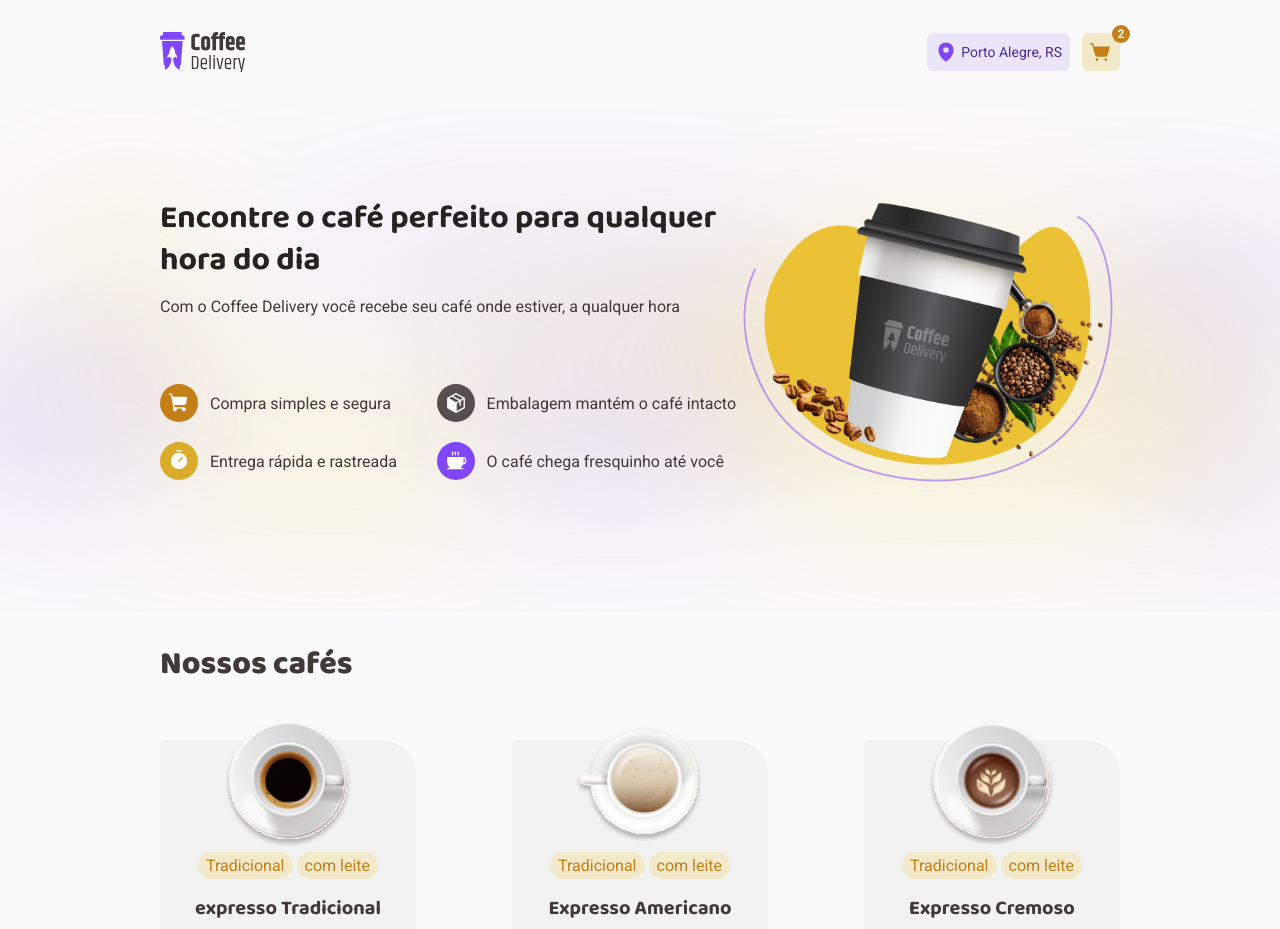
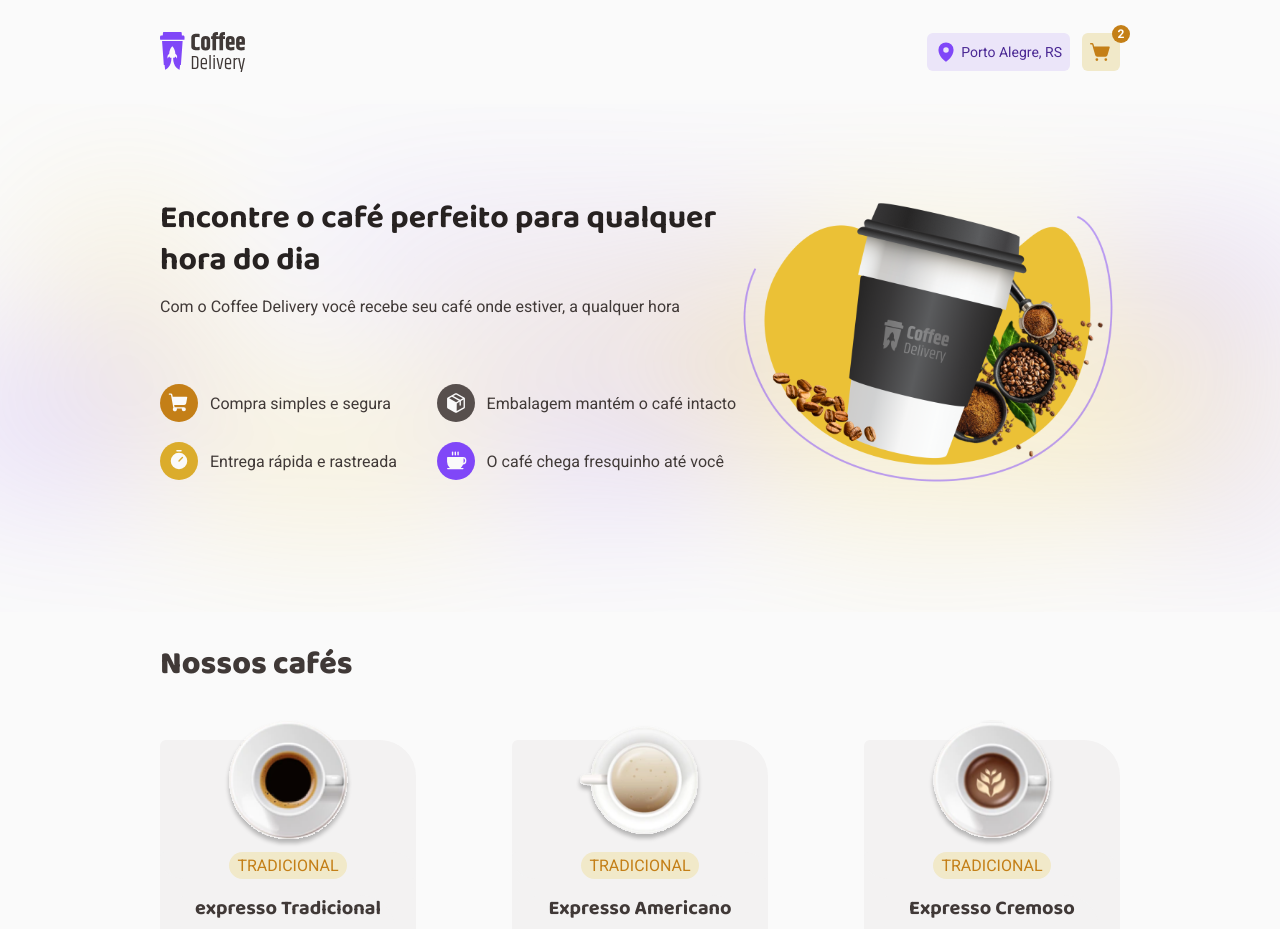
Before and after one commit to MartinGBB/coffee-delivery, a React (Vite) app: page / in a window 1280 px wide. Shown: the top 929 px of the page. Built offline with nearby package versions, Linux system fonts and the light colour scheme.

Commit message:
feat: adiciona tipos de cafes

```diff
--- a/src/pages/Home/components/Products/index.tsx
+++ b/src/pages/Home/components/Products/index.tsx
@@ -30,8 +30,9 @@ export function Products({ products }: ProductsProps) {
           <div key={product.id}>
             <img src={product.image} alt={product.name} />
             <TypeCoffee>
-              <span>Tradicional</span>
-              <span>com leite</span>
+              {product.type.map((coffeType) => {
+                return <span key={product.id}>{coffeType}</span>
+              })}
             </TypeCoffee>
             <DetailsCoffee>
               <h1>{product.name}</h1>
```
